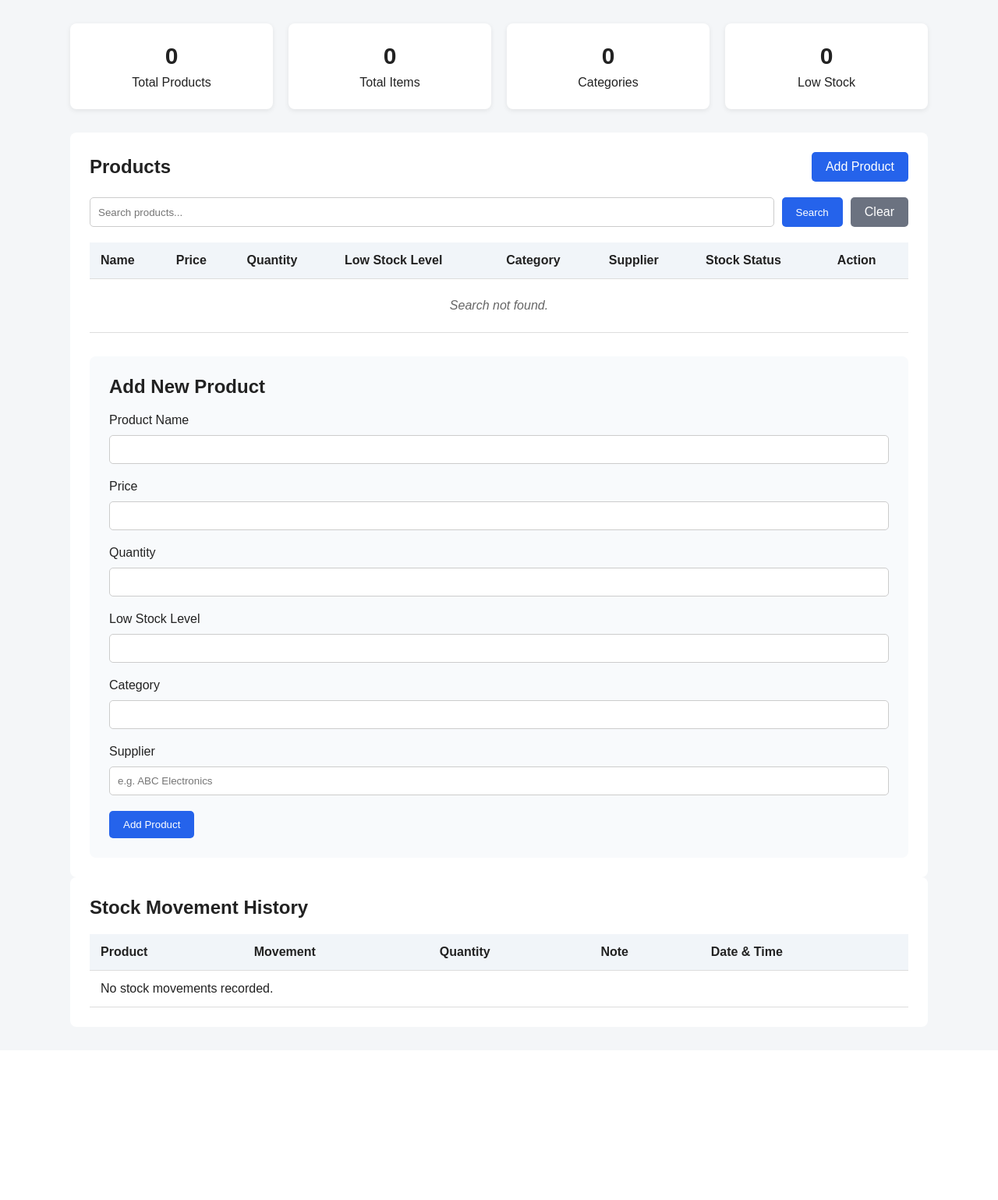
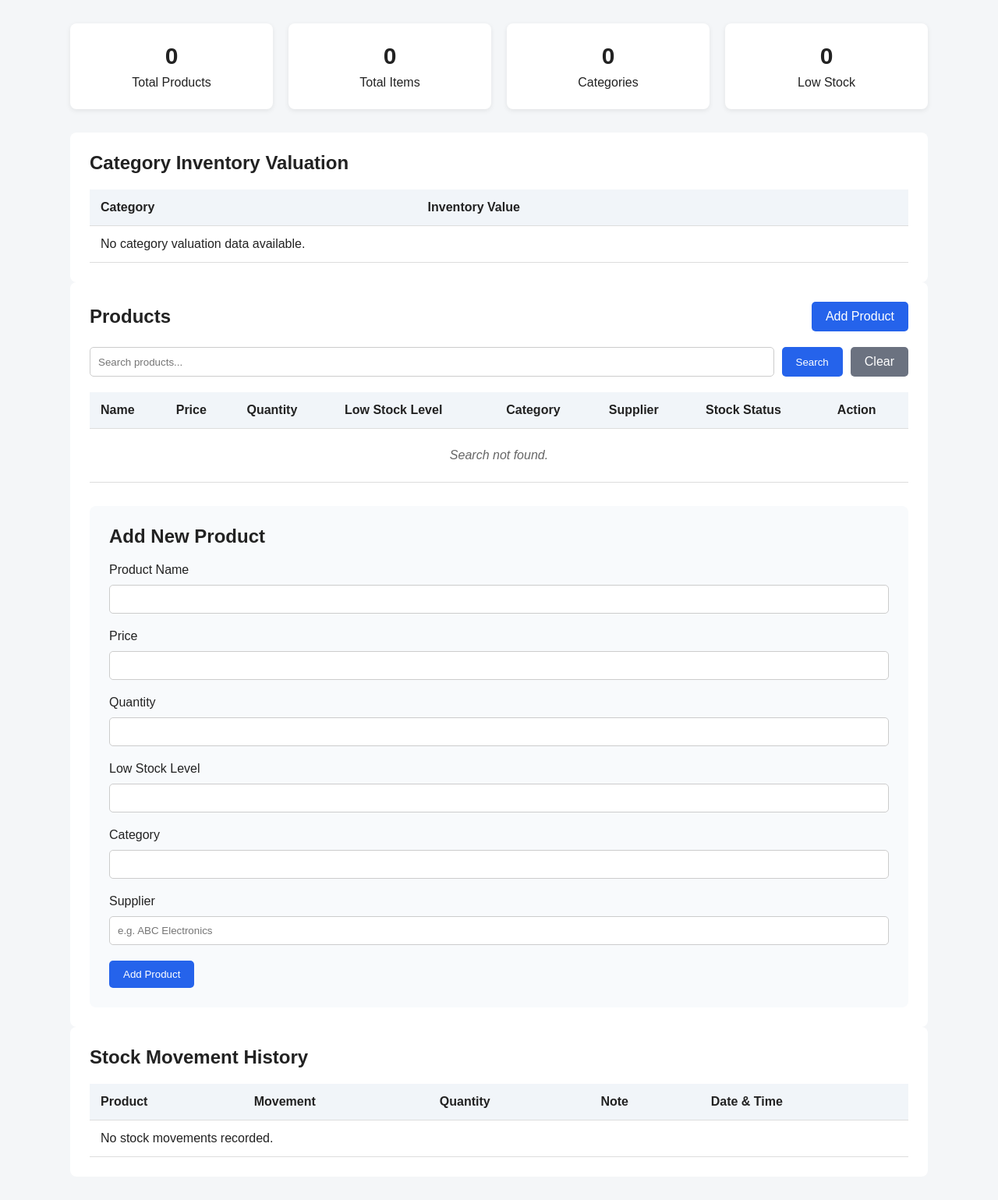
Before and after one commit to successjohnny/inventory-management-system, a FastAPI app: page / in a window 1280 px wide. Shown: the part 158-1697 px from the top of the page at 78% size. Before the commit the page ends 1450 px from the top, so only its background shows below. Run offline with FastAPI, Linux system fonts and the light colour scheme; the visitor is signed in with stand-in values (Sample User, id 1); parts of the project's set-up code (start-up, migrations or seed data) failed here and were passed over.

Commit message:
Add category valuation to dashboard

```diff
--- a/templates/index.html
+++ b/templates/index.html
@@ -50,6 +50,39 @@
                 <h2>{{ low_stock_products }}</h2>
                 <p>Low Stock</p>
             </div>
+        </section>
+
+        <!-- Category Inventory Valuation -->
+        <section class="inventory">
+            <div class="section-header">
+                <h2>Category Inventory Valuation</h2>
+            </div>
+
+            <table>
+                <thead>
+                    <tr>
+                        <th>Category</th>
+                        <th>Inventory Value</th>
+                    </tr>
+                </thead>
+
+                <tbody>
+                    {% if category_valuations %}
+                        {% for category, inventory_value in category_valuations.items() %}
+                            <tr>
+                                <td>{{ category }}</td>
+                                <td>₦{{ inventory_value }}</td>
+                            </tr>
+                        {% endfor %}
+                    {% else %}
+                        <tr>
+                            <td colspan="2">
+                                No category valuation data available.
+                            </td>
+                        </tr>
+                    {% endif %}
+                </tbody>
+            </table>
         </section>
 
         <!-- Products Section -->
```
Also changed, not shown: routers/products.py (+11 -0 lines), tests/test_product_routes.py (+64 -0 lines).
